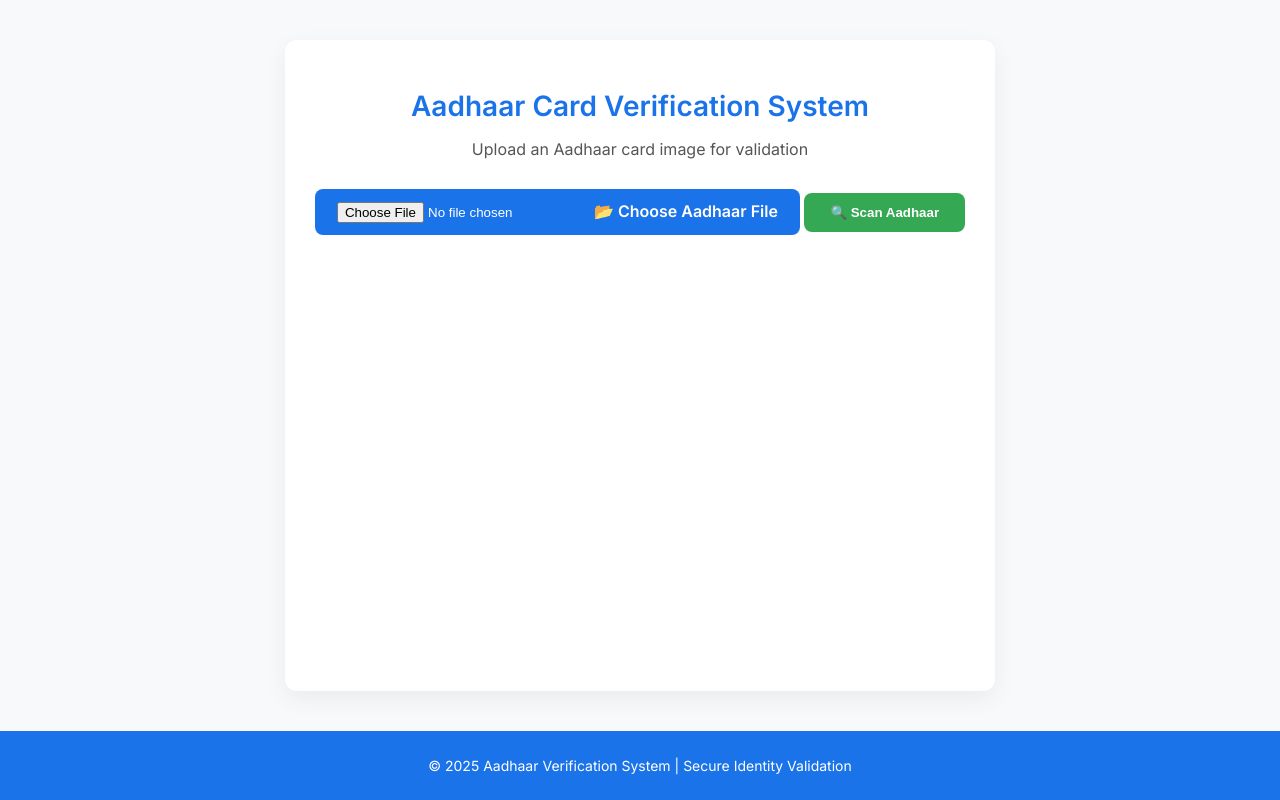
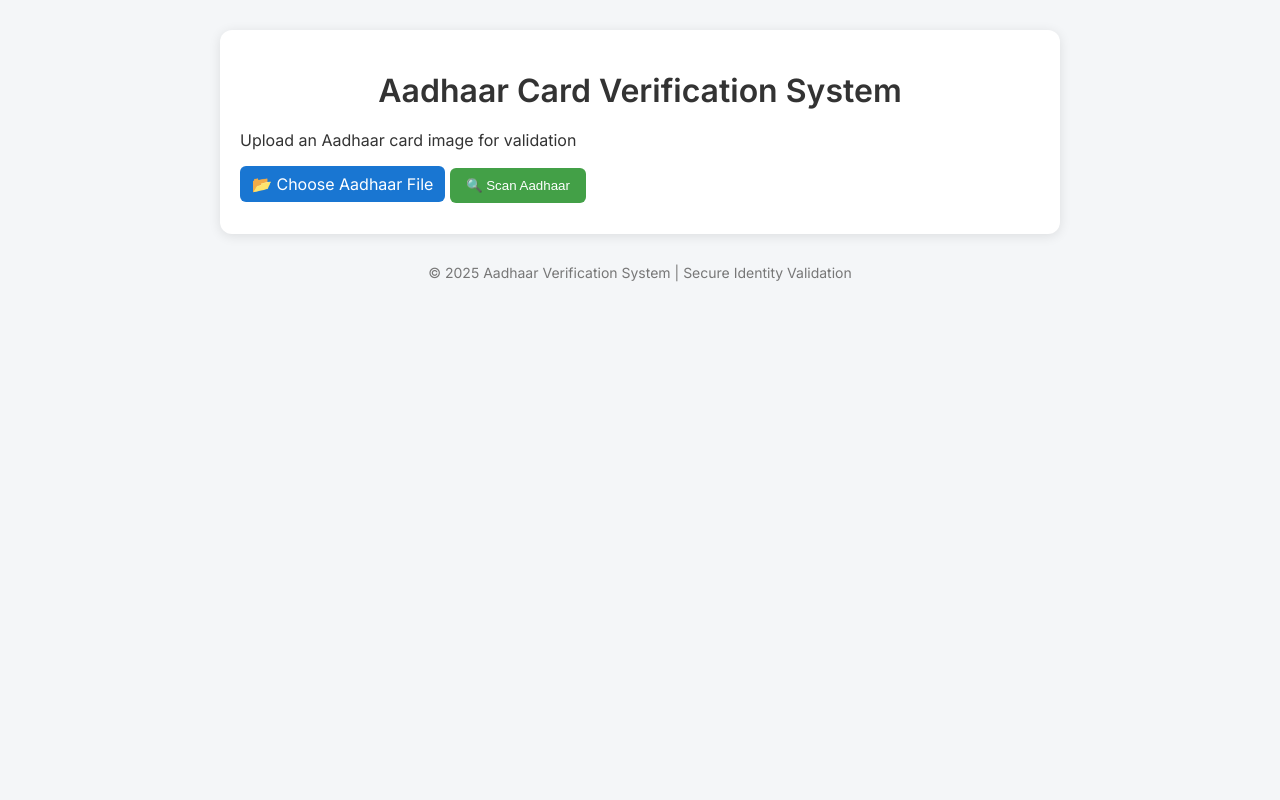
Before and after one commit to vik77-git/Aadhaar-validator, a Flask app: page / in a window 1280 px wide. Run offline with Flask 3, Linux system fonts and the light colour scheme; some libraries are stand-ins or nearby versions.

Commit message:
Update static/style.css

```diff
--- a/static/style.css
+++ b/static/style.css
@@ -1,83 +1,15 @@
-/* Base Styling */
-body {
-  font-family: 'Inter', sans-serif;
-  background: #f8f9fb;
-  margin: 0;
-  padding: 0;
-  color: #2c3e50;
-  display: flex;
-  flex-direction: column;
-  min-height: 100vh;
-}
-
-/* Card Container */
-.container {
-  max-width: 900px;
-  margin: 40px auto;
-  padding: 30px;
-  background: #fff;
-  border-radius: 12px;
-  box-shadow: 0 8px 24px rgba(0,0,0,0.06);
-  text-align: center;
-  flex: 1;
-}
-
-h1 {
-  color: #1a73e8;
-  margin-bottom: 6px;
-  font-size: 28px;
-  font-weight: 600;
-}
-.subtitle { color:#555; margin-bottom:18px }
-
-.custom-file-upload {
-  background: #1a73e8;
-  color: #fff;
-  padding: 12px 22px;
-  border-radius: 8px;
-  cursor: pointer;
-  font-weight: 600;
-  display: inline-block;
-}
-.custom-file-upload:hover { background:#155ab6 }
-
-.filename { margin-top:10px; font-size:14px; color:#444 }
-
-button, .btn {
-  margin-top:16px;
-  background:#34a853;
-  color:#fff;
-  padding:12px 26px;
-  border-radius:8px;
-  border:none;
-  font-weight:600;
-  text-decoration:none;
-}
-button:hover, .btn:hover { background:#0c7a34 }
-
-.results {
-  margin-top:20px;
-  padding:18px;
-  background:#fafafa;
-  border-radius:10px;
-  border:1px solid #e6e6e6;
-  text-align:left;
-}
-.results h3 { color:#1a73e8 }
-.result-item { margin:8px 0; font-size:15px }
-.status { margin-left:8px; font-weight:600 }
-
-.photo-section img {
-  max-width:320px;
-  border-radius:8px;
-  border:2px solid #ddd;
-  box-shadow:0 4px 12px rgba(0,0,0,0.06);
-}
-
-footer {
-  text-align:center;
-  padding:12px;
-  background:#1a73e8;
-  color:#fff;
-  font-size:14px;
-}
+body {font-family:'Inter',sans-serif;margin:0;padding:0;background:#f4f6f8;color:#333;}
+.container {max-width:800px;margin:30px auto;padding:20px;background:#fff;border-radius:12px;box-shadow:0 2px 12px rgba(0,0,0,0.1);}
+h1{text-align:center;margin-bottom:20px;}
+.custom-file-upload{display:inline-block;padding:8px 12px;cursor:pointer;background:#1976d2;color:#fff;border-radius:6px;margin-bottom:12px;}
+input[type=file]{display:none;}
+#scanButton{padding:10px 16px;border:none;background:#43a047;color:#fff;border-radius:6px;cursor:pointer;}
+.results-card{border:1px solid #ddd;border-radius:8px;padding:15px;background:#fafafa;margin-top:20px;}
+.result-grid{display:grid;grid-template-columns:180px 1fr 100px;gap:8px 12px;align-items:center;margin-top:10px;}
+.label{font-weight:600;text-align:right;}
+.value{text-align:left;word-break:break-word;}
+.status{text-align:center;font-weight:600;color:#1976d2;}
+.photo-section{margin-top:15px;text-align:center;}
+.photo-section img{max-width:150px;border-radius:6px;}
+.btn{padding:8px 16px;background:#1976d2;color:#fff;border-radius:6px;text-decoration:none;display:inline-block;}
+footer{text-align:center;margin-top:20px;color:#777;font-size:14px;}
```
